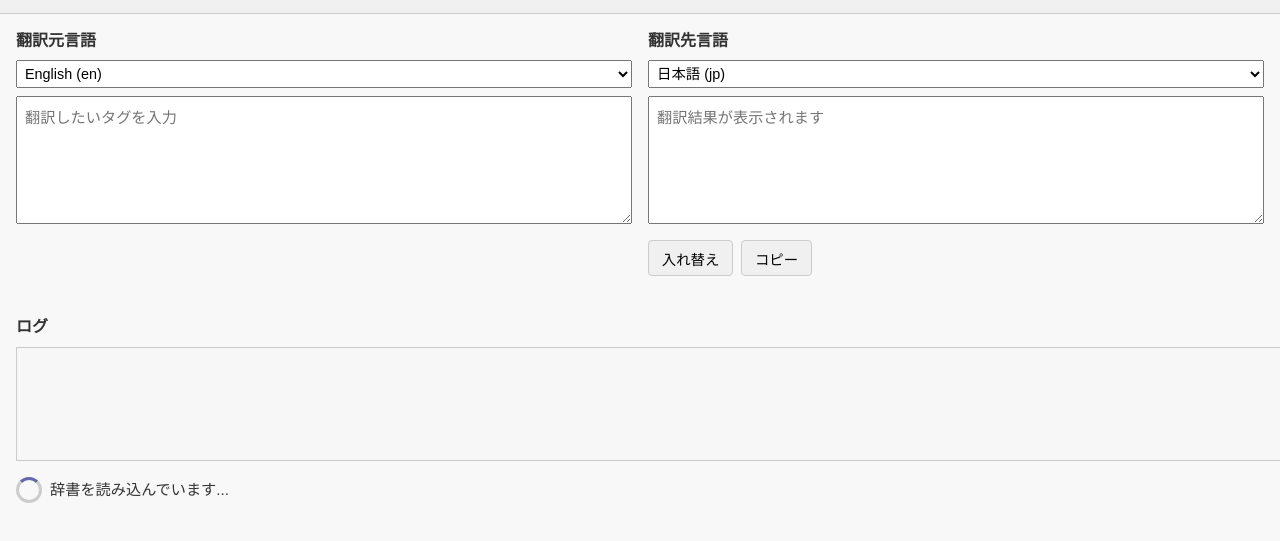
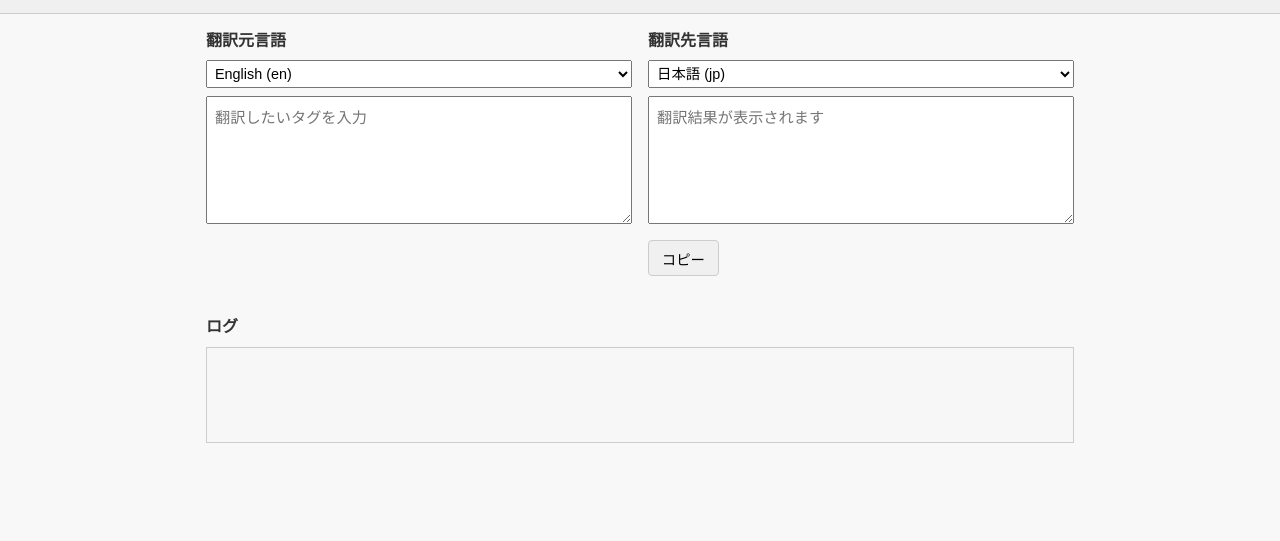
Before and after one commit to roku-chan-enterprise/scp-tag-translation, a plain HTML site: page index.html in a window 1280 px wide. Shown: the part 47-588 px from the top of the page. Drawn offline with Linux system fonts and the light colour scheme.

Commit message:
fix: ローディング表示が消えない不具合の修正・入れ替えボタン削除・ログ領域のレイアウト改善
- 翻訳元/先を入れ替えるボタンを完全に削除
- ページ読み込み直後からローディング表示が出続ける不具合を修正
- ログ表示領域がはみ出さないよう .container に max-width を設定

```diff
--- a/index.html
+++ b/index.html
@@ -28,11 +28,16 @@
         font-size: 1.25rem;
       }
 
+      /* レイアウトを中央に固定しつつ、はみ出さないようにする */
       .container {
+        width: 100%;
+        max-width: 900px; /* 必要に応じて調整 */
+        margin: 0 auto;
         display: flex;
         flex-direction: row;
         gap: 1rem;
         padding: 1rem;
+        box-sizing: border-box;
       }
 
       .column {
@@ -40,6 +45,7 @@
         display: flex;
         flex-direction: column;
         gap: 0.5rem;
+        min-width: 0; /* フレックスで縮めた際、テキスト領域がはみ出さないように */
       }
 
       label {
@@ -87,6 +93,7 @@
         overflow-y: auto;
         background-color: #f7f7f7;
         color: #444;
+        box-sizing: border-box;
       }
 
       /* ローディング表示（テキスト＋アニメーション） */
@@ -163,15 +170,15 @@
       <h1>SCPタグ翻訳ツール</h1>
     </header>
 
+    <!-- メインの2カラム: 翻訳元 / 翻訳先 -->
     <div class="container">
       <!-- 左カラム: 翻訳元 -->
       <div class="column">
         <label for="sourceLang">翻訳元言語</label>
         <select id="sourceLang">
-          <!-- 現状は英語(en)のみ -->
+          <!-- 今は英語(en)のみ対応 -->
           <option value="en" selected>English (en)</option>
-
-          <!-- 以下は将来のための候補。コメントアウトして未表示にする。
+          <!-- 以下は将来用。コメントアウトしておく
         <option value="cn">中文 (cn)</option>
         <option value="cs">Česky (cs)</option>
         <option value="de">Deutsch (de)</option>
@@ -196,10 +203,9 @@
       <div class="column">
         <label for="targetLang">翻訳先言語</label>
         <select id="targetLang">
-          <!-- 現状は日本語(jp)のみ -->
+          <!-- 今は日本語(jp)のみ対応 -->
           <option value="jp" selected>日本語 (jp)</option>
-
-          <!-- 今後の拡張用にコメントアウト
+          <!-- 以下は将来用
         <option value="en">English (en)</option>
         <option value="cn">中文 (cn)</option>
         <option value="cs">Česky (cs)</option>
@@ -224,8 +230,6 @@
         ></textarea>
 
         <div class="buttons">
-          <!-- 翻訳元/先 入れ替えボタン -->
-          <button class="button" id="btnSwap">入れ替え</button>
           <!-- コピー ボタン -->
           <button class="button" id="btnCopy">コピー</button>
         </div>
@@ -233,7 +237,7 @@
     </div>
 
     <!-- ログ表示欄 -->
-    <div class="container">
+    <div class="container" style="flex-direction: column">
       <div class="column">
         <label>ログ</label>
         <div id="logArea" aria-readonly="true"></div>
@@ -254,7 +258,7 @@
 
       window.addEventListener("DOMContentLoaded", () => {
         setupUI();
-        doTranslate(); // 初期表示
+        doTranslate(); // 初期ロード時に翻訳実行
       });
 
       function setupUI() {
@@ -268,12 +272,6 @@
           .getElementById("sourceText")
           .addEventListener("input", doTranslate);
 
-        // 入れ替えボタン
-        document.getElementById("btnSwap").addEventListener("click", () => {
-          swapLanguages();
-          doTranslate();
-        });
-
         // コピー ボタン
         document
           .getElementById("btnCopy")
@@ -286,28 +284,28 @@
       function doTranslate() {
         clearLog();
 
+        // 一旦ローディング表示をON
+        showLoading(true);
+
         const srcLang = document.getElementById("sourceLang").value;
         const tgtLang = document.getElementById("targetLang").value;
         const mapKey = `${srcLang}_to_${tgtLang}`;
+
         const inputStr = document.getElementById("sourceText").value.trim();
-
-        // 入力が空ならクリア
         if (!inputStr) {
+          // 入力が空の場合は翻訳結果もクリアし、ローディングOFF
           document.getElementById("targetText").value = "";
+          showLoading(false);
           return;
         }
 
-        // ローディング表示
-        showLoading(true);
-
-        // キャッシュ済みか確認
+        // すでにキャッシュ済みかチェック
         if (dictionaryCache[mapKey]) {
           doTranslationWithDictionary(dictionaryCache[mapKey], inputStr);
           showLoading(false);
         } else {
-          // 該当ファイルを読み込み
+          // 辞書ファイルを読み込み
           const url = `./dictionaries/${mapKey}.json`;
-
           fetch(url)
             .then((res) => {
               if (!res.ok) {
@@ -327,20 +325,14 @@
               document.getElementById("targetText").value = "";
             })
             .finally(() => {
+              // ローディング表示OFF
               showLoading(false);
             });
         }
       }
 
       /**
-       * ローディング表示ON/OFF
-       */
-      function showLoading(isLoading) {
-        loadingIndicator.style.display = isLoading ? "flex" : "none";
-      }
-
-      /**
-       * 指定の辞書データで実翻訳を行う
+       * 辞書を使って実翻訳
        */
       function doTranslationWithDictionary(dictionary, inputStr) {
         // スペース区切り＆連結タグ対応
@@ -351,7 +343,6 @@
           allTags = allTags.concat(splitted);
         });
 
-        // 結果をまとめる
         const translatedList = [];
         const skippedList = [];
 
@@ -368,10 +359,7 @@
           }
         });
 
-        // 出力
         document.getElementById("targetText").value = translatedList.join(" ");
-
-        // ログ表示
         if (skippedList.length > 0) {
           setLog(
             "【注意】以下のタグはスキップされました：\n" +
@@ -384,6 +372,7 @@
        * 連結タグの最長一致分割
        */
       function splitConcatenatedTags(token, dictionary) {
+        // 「長いキーを優先」マッチ
         const dictKeys = Object.keys(dictionary).sort(
           (a, b) => b.length - a.length
         );
@@ -403,7 +392,7 @@
             }
           }
           if (!matched) {
-            // 未定義の残り部分
+            // どのキーにもマッチしない -> 残りは未定義
             result.push(remaining);
             remaining = "";
           }
@@ -412,15 +401,10 @@
       }
 
       /**
-       * 翻訳元/翻訳先を入れ替える
+       * ローディング表示の制御
        */
-      function swapLanguages() {
-        const sourceSelect = document.getElementById("sourceLang");
-        const targetSelect = document.getElementById("targetLang");
-
-        const tmp = sourceSelect.value;
-        sourceSelect.value = targetSelect.value;
-        targetSelect.value = tmp;
+      function showLoading(isLoading) {
+        loadingIndicator.style.display = isLoading ? "flex" : "none";
       }
 
       /**
@@ -448,7 +432,7 @@
       }
 
       /**
-       * ログを追加表示
+       * ログにメッセージ追加
        */
       function setLog(message) {
         const logArea = document.getElementById("logArea");
```
